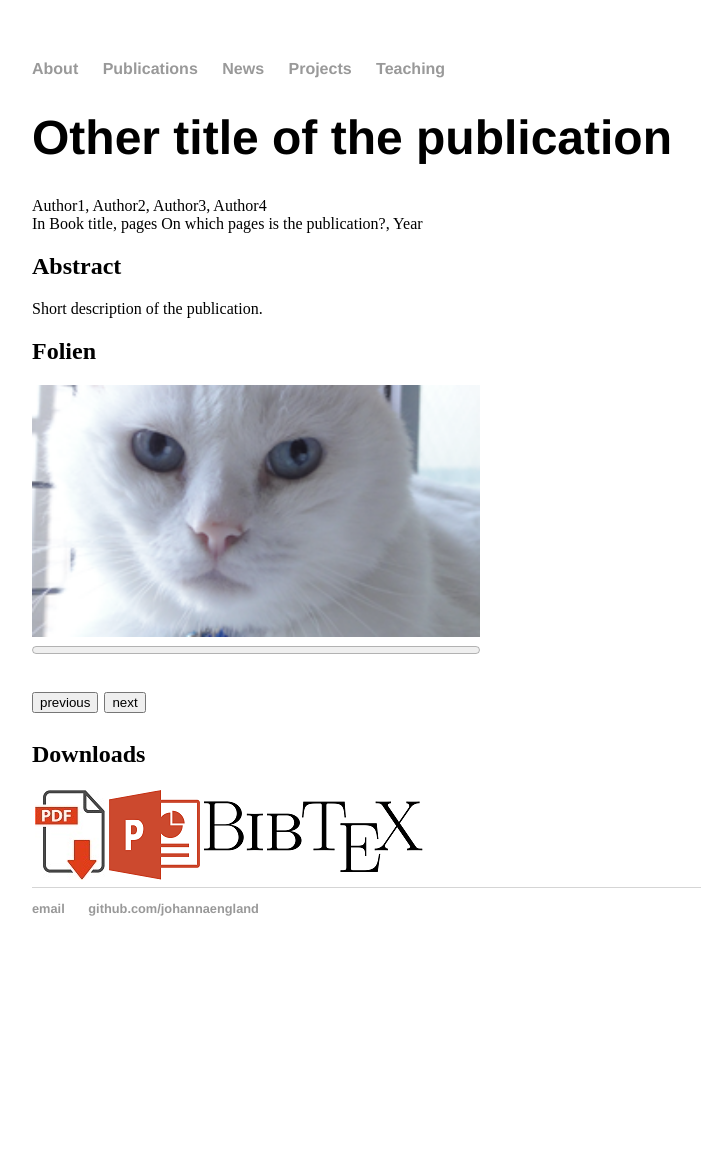
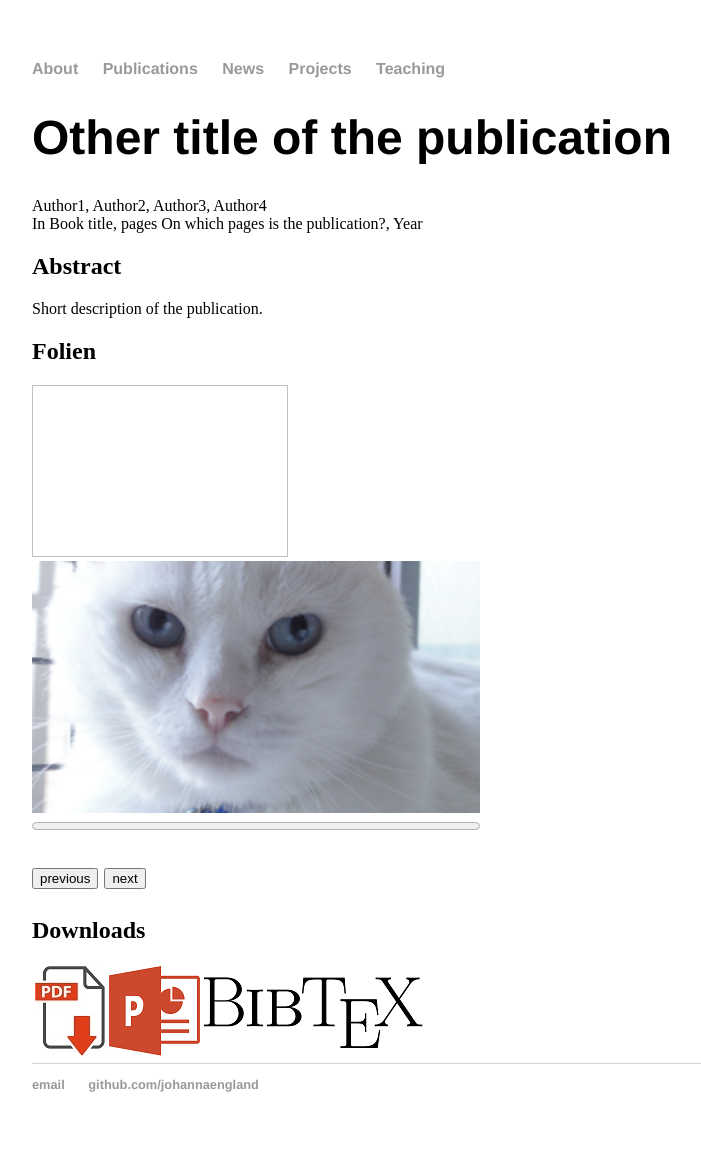
Before and after one commit to johannaengland/johannaengland.github.io, a Jekyll site: the page built from _publications/year-other-publication.md, in a window 1280 px wide. Shown: the whole page, without its empty margins (160-861 px from the left). Built offline with Jekyll 4.4.1, drawn with Linux system fonts in a browser that asks for light colours; before the commit the page ends 976 px from its top, so only the background shows below that.

Commit message:
Update publications.html

```diff
--- a/_layouts/publications.html
+++ b/_layouts/publications.html
@@ -25,6 +25,7 @@
         {{ content }}
     </div><!-- /.container -->
     <h2>Folien</h2>
+    <img id="testSlide" width="256" height="172"> <br>
     <img id="currentSlide" src="/slides/pic1.jpg" width="256" height="172"> <br>
     <progress id="slidecount" value="0" max="2"></progress><br>
     <p>
```
